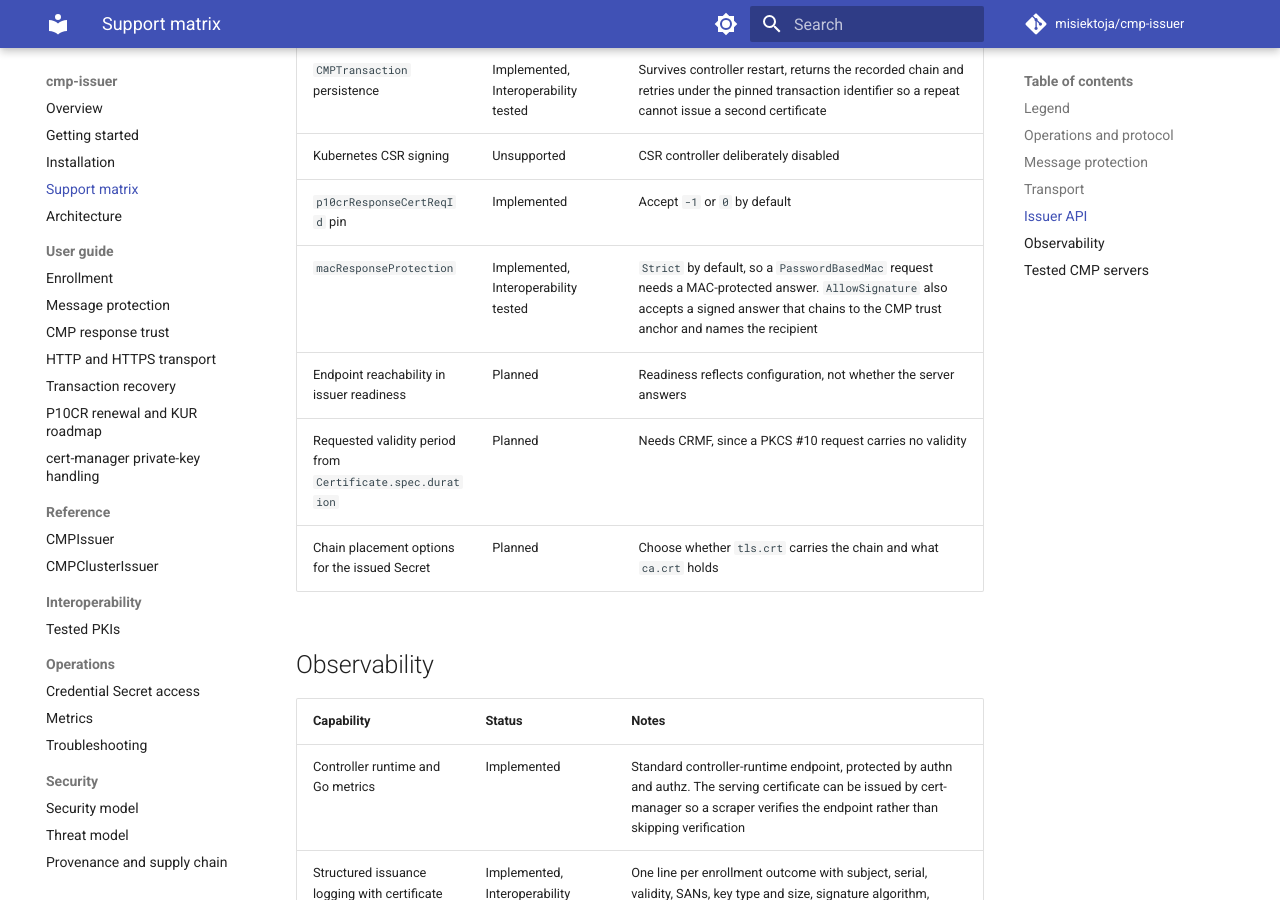
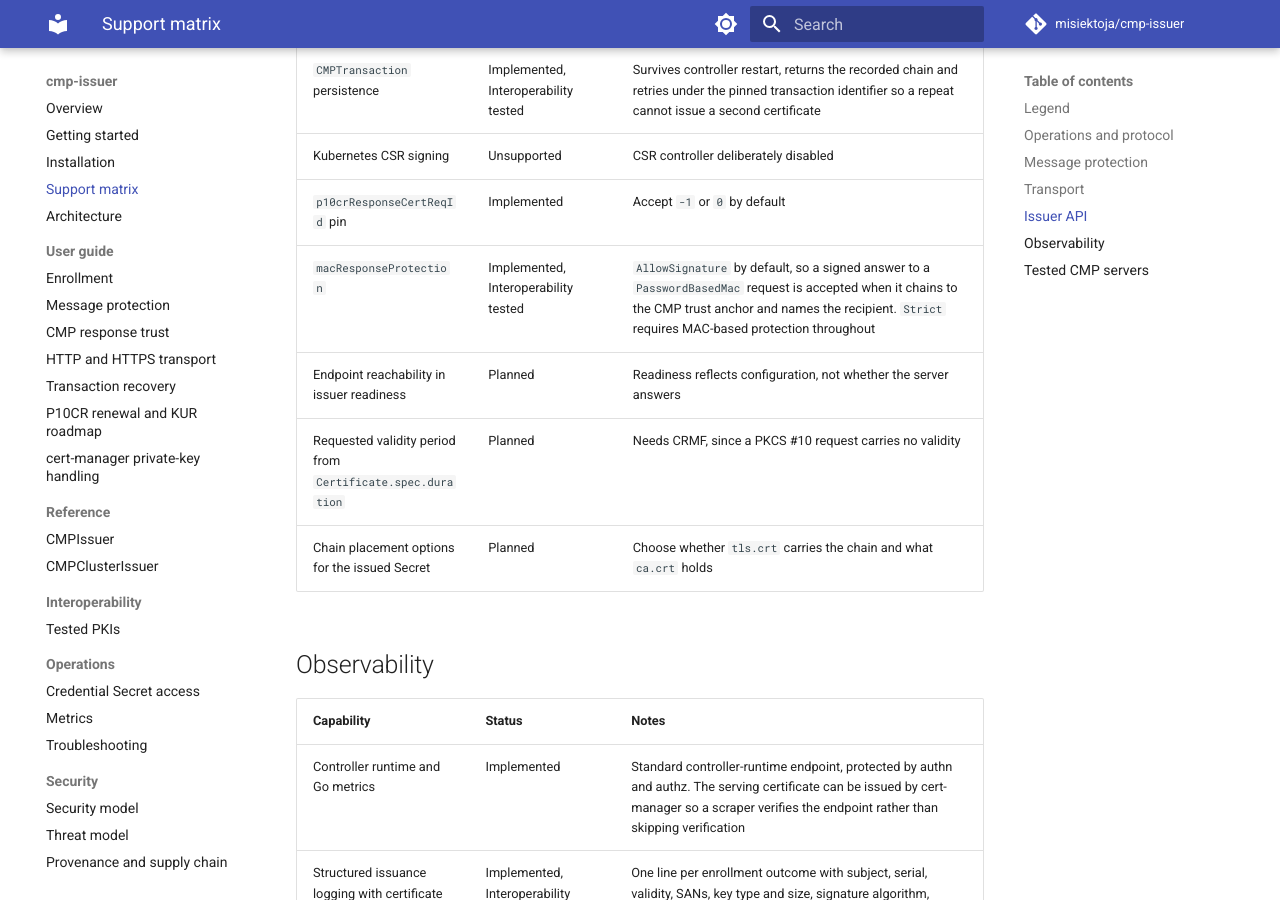
Before and after one commit to misiektoja/cmp-issuer, an MkDocs documentation site: the page built from docs/support-matrix.md, in a window 1280 px wide and 900 px high, scrolled down 2661 px. Built offline with MkDocs 1.6.1 and Material for MkDocs 9.7.7, drawn with Linux system fonts in a browser that asks for light colours; comment, search, counter and statistics services are not loaded.

Commit message:
docs(support-matrix): record the MAC response protection default

```diff
--- a/docs/support-matrix.md
+++ b/docs/support-matrix.md
@@ -57,7 +57,7 @@ cmp-issuer implements a narrow CMPv2 profile for cert-manager external issuance.
 | `CMPTransaction` persistence | Implemented, Interoperability tested | Survives controller restart, returns the recorded chain and retries under the pinned transaction identifier so a repeat cannot issue a second certificate |
 | Kubernetes CSR signing | Unsupported | CSR controller deliberately disabled |
 | `p10crResponseCertReqId` pin | Implemented | Accept `-1` or `0` by default |
-| `macResponseProtection` | Implemented, Interoperability tested | `Strict` by default, so a `PasswordBasedMac` request needs a MAC-protected answer. `AllowSignature` also accepts a signed answer that chains to the CMP trust anchor and names the recipient |
+| `macResponseProtection` | Implemented, Interoperability tested | `AllowSignature` by default, so a signed answer to a `PasswordBasedMac` request is accepted when it chains to the CMP trust anchor and names the recipient. `Strict` requires MAC-based protection throughout |
 | Endpoint reachability in issuer readiness | Planned | Readiness reflects configuration, not whether the server answers |
 | Requested validity period from `Certificate.spec.duration` | Planned | Needs CRMF, since a PKCS #10 request carries no validity |
 | Chain placement options for the issued Secret | Planned | Choose whether `tls.crt` carries the chain and what `ca.crt` holds |
```
